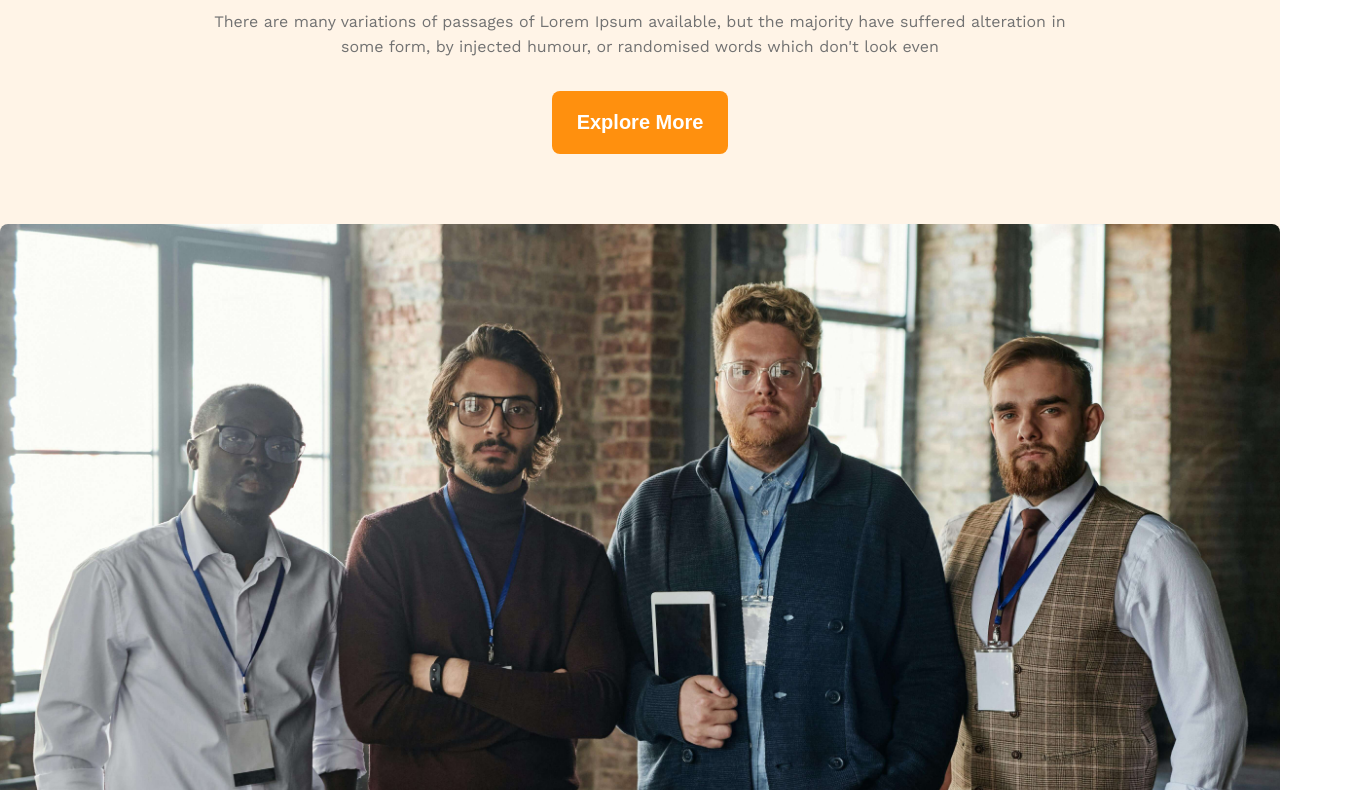
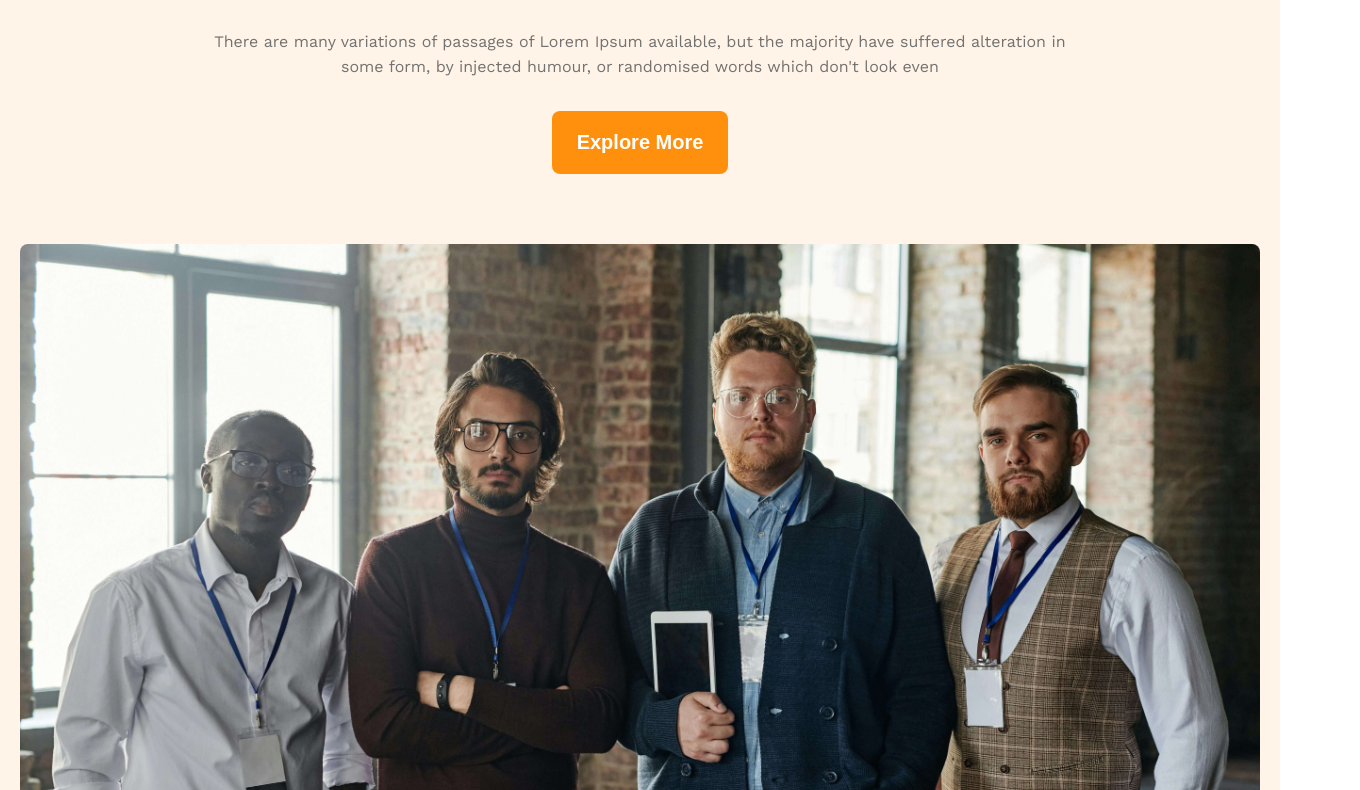
Before and after one commit to Salikur6/Group-of-Architects, a plain HTML site: page index.html in a window 1280 px wide. Shown: the part 391-1181 px from the top of the page, 1360 px wide, since content can reach past the window. Drawn offline with nearby package versions, Linux system fonts and the light colour scheme.

Commit message:
responsive for large desktops

```diff
--- a/responsive.css
+++ b/responsive.css
@@ -129,8 +129,6 @@ article {
 }
 
 }
-
-
 
 
 /* responsive for tablets -------------------- */
@@ -273,10 +271,10 @@ footer {
 }
 
 
-/* responsive for desktop -------------------- */
+/* responsive for desktops -------------------- */
 
 
-@media only screen and (min-width: 768px) and (max-width: 992px) {
+@media only screen and (min-width: 769px) and (max-width: 992px) {
     .container{
      width: 100%;
     }
@@ -412,3 +410,37 @@ footer {
 
 
  }
+
+
+/* responsive for large desktops -------------------- */
+
+ @media only screen and (min-width: 999px) and (max-width: 1440px) {
+    .container{
+     width: 100%;
+     padding: 20px;
+    }
+
+
+    /* features section style ----------------- */
+
+
+
+
+
+    /* love-enjoy section style -------------------- */
+
+
+
+    /* some-facts section style ------------------- */
+
+
+
+    /* our-sponsors section style -------------------- */
+
+
+
+ /* footer section ----------------------------- */
+
+
+
+ }
```
